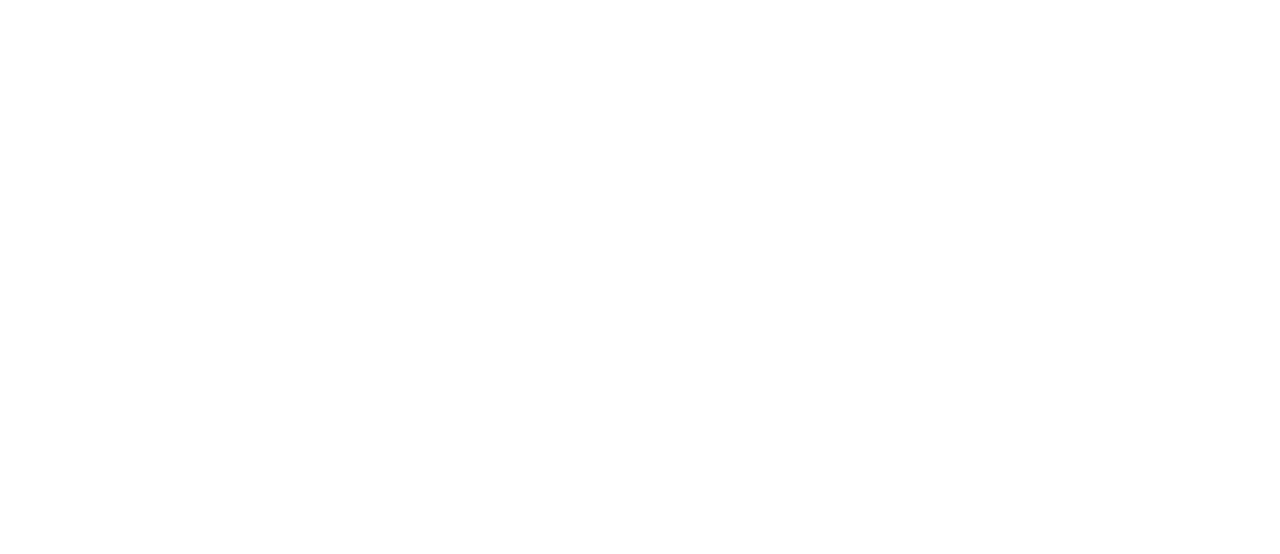
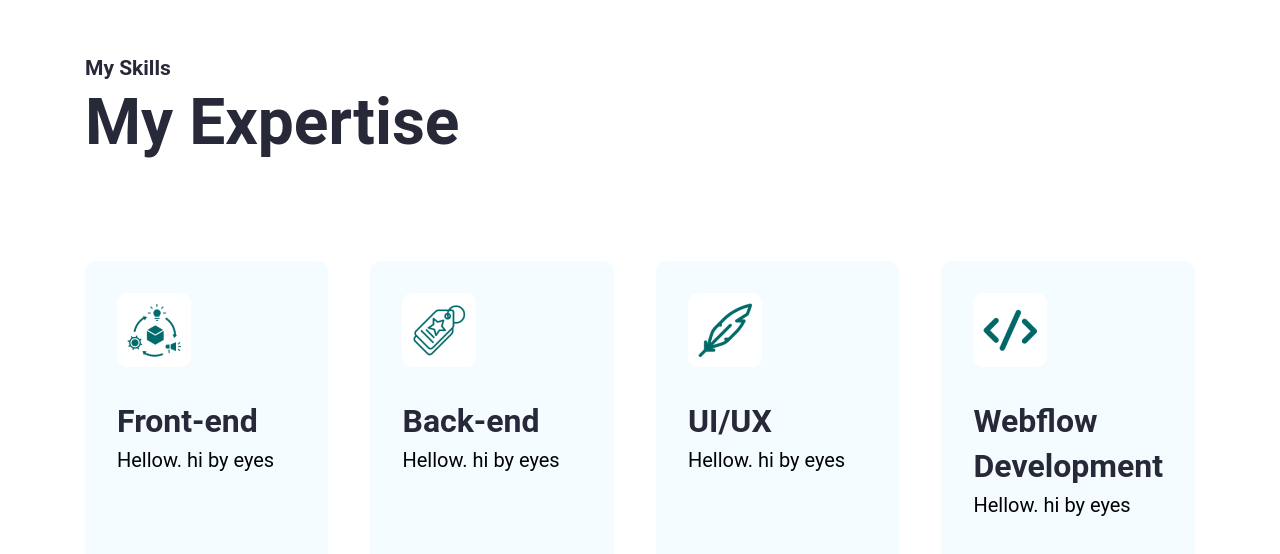
Before and after one commit to shubhamsinha21/mine_portfolio, a React (Create React App) app: page / in a window 1280 px wide. Shown: the part 810-1364 px from the top of the page. Before the commit the page ends 800 px from the top, so only its background shows below. Built offline with nearby package versions, Linux system fonts and the light colour scheme.

Commit message:
MySkills component ☑️

```diff
--- a/src/App.css
+++ b/src/App.css
@@ -263,3 +263,85 @@
     height: 100%;
 }
 /* Hero Section Ends */
+
+
+/* Skills Section Starts Here */
+.skills-section{
+    display: flex;
+    padding: 150px 85px;
+    flex-direction: column;
+    justify-content: center;
+    align-items: flex-start;
+    gap: 100px;
+}
+
+.skills-section-heading{
+    color: var(--heading-color);
+    font-size: 64px;
+    font-weight: 700;
+    line-height: 77px;
+}
+
+.skills-section-container{
+    display: grid;
+    grid-template-columns: repeat(4, 1fr);
+    justify-content: center;
+    align-items: flex-start;
+    gap: 42px;
+}
+
+.skills-section-card{
+    display: flex;
+    flex-direction: column;
+    align-items: flex-start;
+    padding: 32px;
+    gap: 32px;
+    border-radius: 10px;
+    background-color: var(--bg-shade);
+    min-height: 250px;
+    flex: 1 0 0;
+}
+
+.skills-section-card:hover{
+    border-bottom: 4px solid var(--primary);
+}
+
+.skills.skills-section-card:hover , .skills-section-description{
+    color: var(--darkblue);
+}
+
+.skills-section-img{
+    display: flex;
+    padding: 10px;
+    justify-content: center;
+    align-items: center;
+    gap: 10px;
+    border-radius: 10px;
+    background-color: #fff;
+    box-shadow: 0 0 16px 0 rgba(0,0, 0, 0);
+}
+
+.skills-section-card-content{
+    display: flex;
+    flex-direction: column;
+    align-items: flex-start;
+    gap: 32px;
+    /* align-items: stretch; */
+}
+
+.skills-section-title{
+    color: var(--heading-color);
+    font-size: 32px;
+    font-weight: 700;
+    line-height: 45px;
+}
+
+.skills-section-description{
+    color: var(--black);
+    font-size: 20px;
+    font-style: normal;
+    font-weight: 400;
+    line-height: 32px;
+}
+
+/* Skills Section Ends Here */
--- /dev/null
+++ b/src/data/index.json
@@ -0,0 +1,28 @@
+{
+    "skills": [
+        {
+            "id": "1",
+            "src": "./img/product-chain-1.png",
+            "title": "Front-end",
+            "description": "Hellow. hi by eyes"
+        },
+        {
+            "id": "2",
+            "src": "./img/tag-1.png",
+            "title": "Back-end",
+            "description": "Hellow. hi by eyes"
+        },
+        {
+            "id": "3",
+            "src": "./img/feather-pen-2.png",
+            "title": "UI/UX",
+            "description": "Hellow. hi by eyes"
+        },
+        {
+            "id": "4",
+            "src": "./img/feather-pen-1.png",
+            "title": "Webflow Development",
+            "description": "Hellow. hi by eyes"
+        }
+    ]
+}
--- a/src/pages/Home/HeroSection.jsx
+++ b/src/pages/Home/HeroSection.jsx
@@ -2,7 +2,7 @@
 
 export default function HeroSection() {
     return (
-        <setion id='herosection' className='hero-section'>
+        <section id='herosection' className='hero-section'>
 
             {/* Content about HeroSection */}
             <div className="hero-section-content-box">
@@ -26,6 +26,6 @@
             <div className="hero-section-image">
                 <img src="./img/hero_img.png" alt="Hero section" />
             </div>
-        </setion>
+        </section>
     )
 }
--- a/src/pages/Home/HomeScreen/index.jsx
+++ b/src/pages/Home/HomeScreen/index.jsx
@@ -1,9 +1,11 @@
 import HeroSection from "../HeroSection";
+import MySkills from "../MySkills";
 
 export default function Home() {
     return (
         <>
             <HeroSection />
+            <MySkills />
         </>
     )
 }
--- a/src/pages/Home/MySkills.jsx
+++ b/src/pages/Home/MySkills.jsx
@@ -0,0 +1,34 @@
+import data from '../../data/index.json'
+
+export default function MySkills() {
+    return (
+        <section className='skills-section' id='mySkills'>
+            <div className='portfolio-container'>
+                <p className='section-title'>My Skills</p>
+
+                <h2 className='skills-section-heading'>
+                    My Expertise
+                </h2>
+            </div>
+
+            <div className='skills-section-container'>
+                {data?.skills?.map((item, index) => (
+                    <div key={index} className='skills-section-card'>
+                        <div className="skills-section-img">
+                            <img src={item.src} alt='Product Chain' />
+                        </div>
+
+                        <div className="skills-ection-card-content">
+                            <h3 className="skills-section-title">
+                                {item.title}
+                            </h3>
+                            <p className="skills-section-description">
+                                {item.description}
+                            </p>
+                        </div>
+                    </div>
+                ))}
+            </div>
+        </section>
+    )
+}
```
Also changed, not shown: public/robots.txt (deleted).
